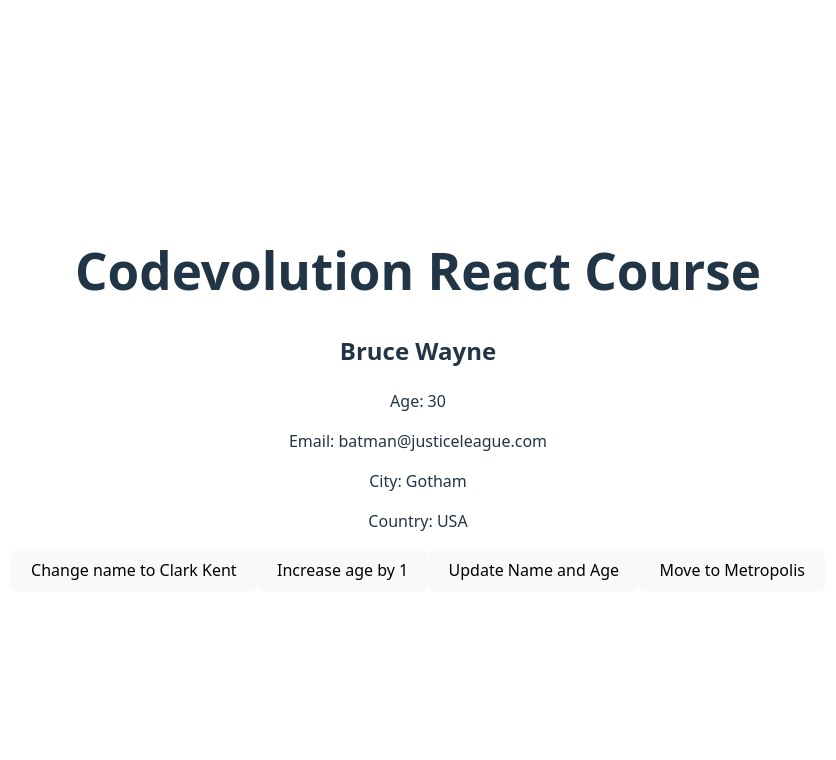
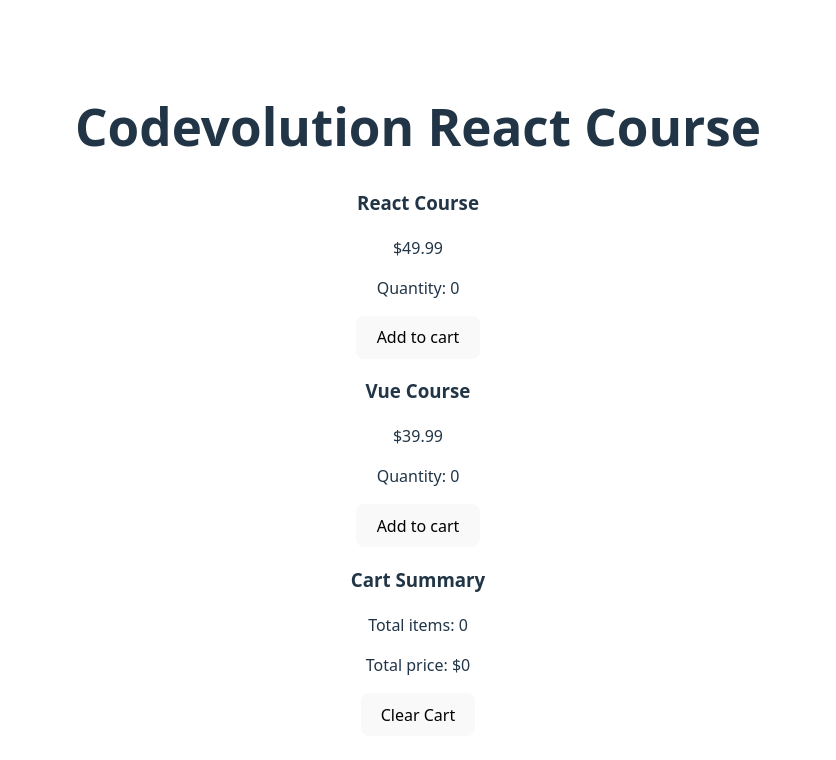
Before and after one commit to santyroy/React-19-Essentials, a React app in the folder state-demo/: page / in a window 1280 px wide. Shown: the top 760 px of the page, without its empty margins (222-1058 px from the left). Built offline with nearby package versions, Linux system fonts and the light colour scheme; the HTML template or start-up script is replaced by a standard one.

Commit message:
Sharing state between components

```diff
--- a/state-demo/src/App.jsx
+++ b/state-demo/src/App.jsx
@@ -3,7 +3,9 @@
 import { Counter } from "./Counter";
 import { LoginCard } from "./LoginCard";
 import { PrevStateCounter } from "./PrevStateCounter";
+import { ShoppingCart } from "./ShoppingCart";
 import { SimpleCounter } from "./SimpleCounter";
+import { TodoList } from "./TodoList";
 import { UserProfile } from "./UserProfile";
 
 /*
@@ -30,7 +32,9 @@
       {/* <SimpleCounter /> */}
       {/* <PrevStateCounter /> */}
       {/* <BatchingCounter /> */}
-      <UserProfile />
+      {/* <UserProfile /> */}
+      {/* <TodoList /> */}
+      <ShoppingCart />
     </>
   );
 }
--- /dev/null
+++ b/state-demo/src/ShoppingCart.jsx
@@ -0,0 +1,66 @@
+import { useState } from "react";
+
+export const ShoppingCart = () => {
+  const [cartItems, setCartItems] = useState({ reactCourse: 0, vueCourse: 0 });
+
+  const prices = { reactCourse: 49.99, vueCourse: 39.99 };
+
+  const handleAddReactCouse = () => {
+    if (cartItems.reactCourse < 5) {
+      setCartItems({ ...cartItems, reactCourse: cartItems.reactCourse + 1 });
+    }
+  };
+
+  const handleAddVueCourse = () => {
+    setCartItems({ ...cartItems, vueCourse: cartItems.vueCourse + 1 });
+  };
+
+  const clearCart = () => {
+    setCartItems({ reactCourse: 0, vueCourse: 0 });
+  };
+
+  return (
+    <div>
+      <ProductCard
+        name={"React Course"}
+        price={prices.reactCourse}
+        quantity={cartItems.reactCourse}
+        onAddToCart={handleAddReactCouse}
+      />
+      <ProductCard
+        name={"Vue Course"}
+        price={prices.vueCourse}
+        quantity={cartItems.vueCourse}
+        onAddToCart={handleAddVueCourse}
+      />
+      <CartSummary cartItems={cartItems} prices={prices} />
+      <button onClick={clearCart}>Clear Cart</button>
+    </div>
+  );
+};
+
+export const ProductCard = ({ name, price, quantity, onAddToCart }) => {
+  return (
+    <div>
+      <h3>{name}</h3>
+      <p>${price}</p>
+      <p>Quantity: {quantity}</p>
+      <button onClick={onAddToCart}>Add to cart</button>
+    </div>
+  );
+};
+
+export const CartSummary = ({ cartItems, prices }) => {
+  const totalItems = cartItems.reactCourse + cartItems.vueCourse;
+  const totalPrice =
+    cartItems.reactCourse * prices.reactCourse +
+    cartItems.vueCourse * prices.vueCourse;
+
+  return (
+    <div>
+      <h3>Cart Summary</h3>
+      <p>Total items: {totalItems}</p>
+      <p>Total price: ${totalPrice}</p>
+    </div>
+  );
+};
```
